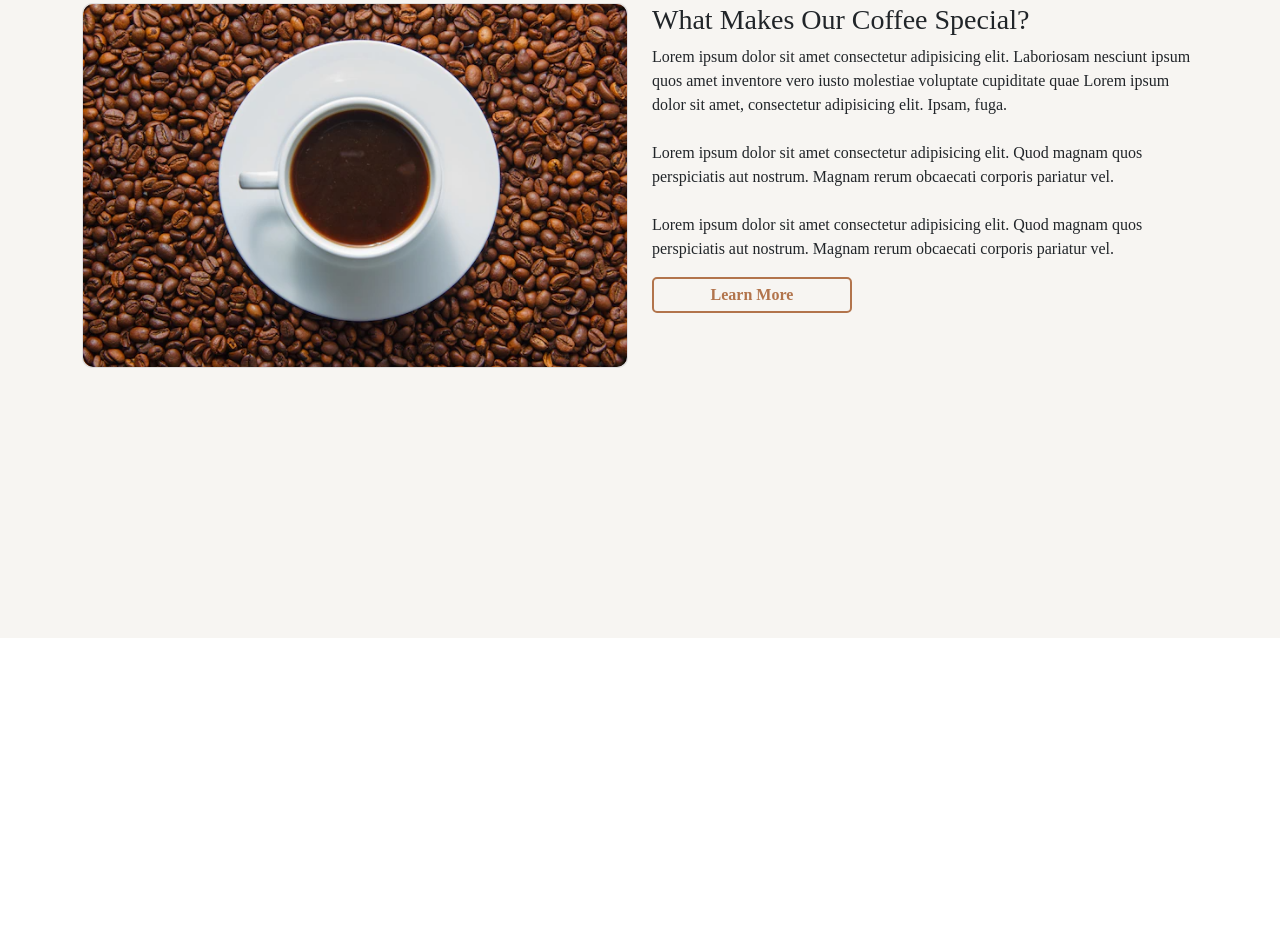
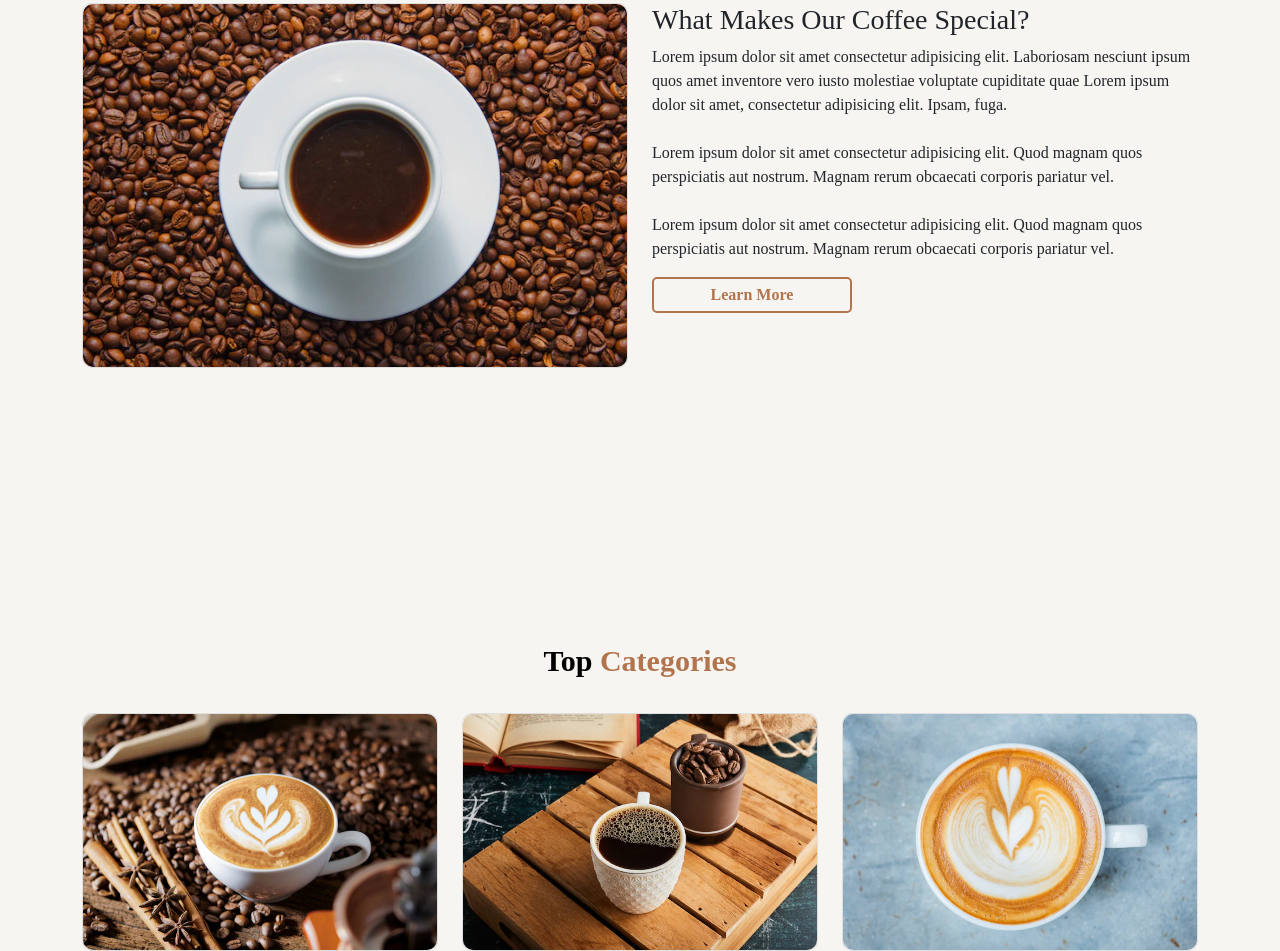
Before and after one commit to PhamQuan19/Bootstrap-Coffee, a plain HTML site: page index.html in a window 1280 px wide. Shown: the part 955-1906 px from the top of the page. Before the commit the page ends 1593 px from the top, so only its background shows below. Drawn offline with nearby package versions, Linux system fonts and the light colour scheme.

Commit message:
Done top card

```diff
--- a/index.html
+++ b/index.html
@@ -98,6 +98,33 @@
         </section>
         <!-- about section end  -->
 
+        <section id="top-cards">
+            <div class="heading2">Top <span>Categories</span></div>
+            <div class="container">
+                <div class="row">
+                    <div class="col-md-4 py-3 py-md-0">
+                        <div class="card">
+                            <img src="./images/c1.png" alt="">
+                        </div>
+                    </div>
+
+                    <div class="col-md-4 py-3 py-md-0">
+                        <div class="card">
+                            <img src="./images/c2.png" alt="">
+                        </div>
+                    </div>
+
+                    <div class="col-md-4 py-3 py-md-0">
+                        <div class="card">
+                            <img src="./images/c3.png" alt="">
+                        </div>
+                    </div>
+
+
+                </div>
+
+            </div>
+        </section>
 
 
 
--- a/style.css
+++ b/style.css
@@ -170,3 +170,46 @@ html ::-webkit-scrollbar{
     }
 }
 /* about section end */
+
+/* top card start */
+#top-cards{
+    width: 100%;
+    /* height: 60vh; */
+    background: #f7f5f2;
+
+}
+
+.heading2{
+    color: black;
+    text-align: center;
+    font-size: 30px;
+    font-weight: bold;
+}
+
+.heading2 span{
+    color: #b2744c;
+}
+
+#top-cards .container{
+    margin-top: 30px;
+}
+#top-cards .card{
+    border-radius: 10px;
+    transition: 0.5s;
+    cursor: pointer;
+}
+
+#top-cards .card img{
+    border-radius: 10px;
+}
+
+#top-cards .card:hover{
+    transform: translateY(-10px);
+}
+
+
+/* top card end */
+
+
+ /* menu card status */
+ /* menu card end */
```
